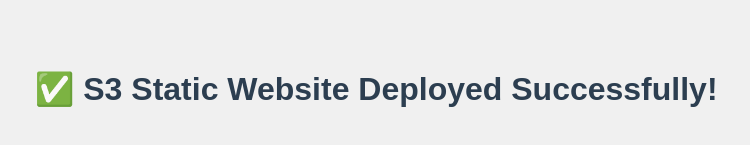
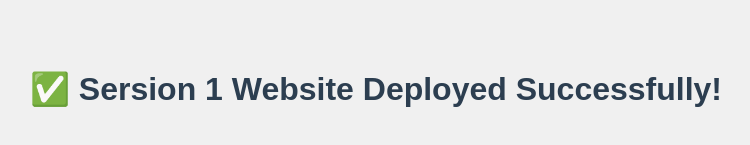
Before and after one commit to sakthivelan20040901/myapp-demo-CI-CD, a website: page index.html in a window 1280 px wide. Shown: the part 311-456 px from the top of the page, without its empty margins (264-1014 px from the left). Drawn offline with Linux system fonts and the light colour scheme.

Commit message:
Edited index.html

```diff
--- a/index.html
+++ b/index.html
@@ -24,6 +24,6 @@
   </style>
 </head>
 <body>
-  <h1>✅ S3 Static Website Deployed Successfully!</h1>
+  <h1>✅ Sersion 1 Website Deployed Successfully!</h1>
 </body>
 </html>
```
